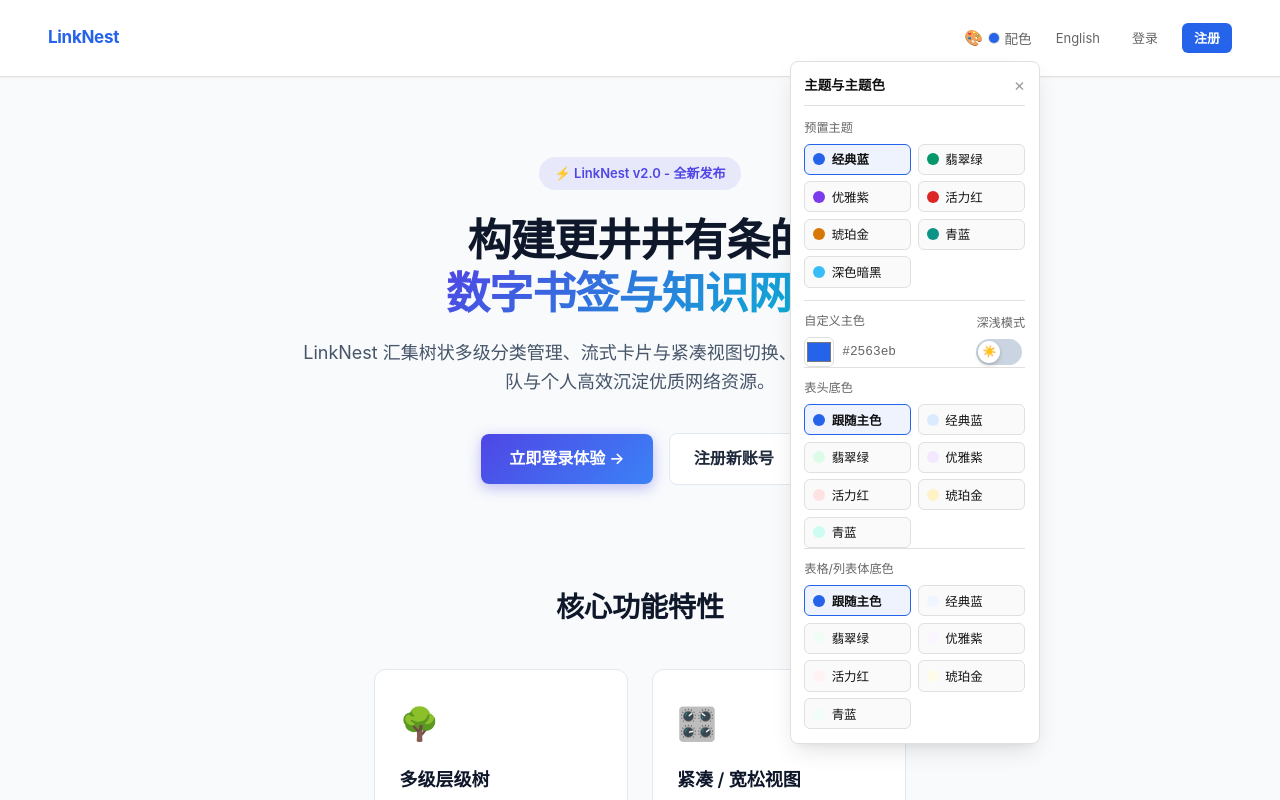
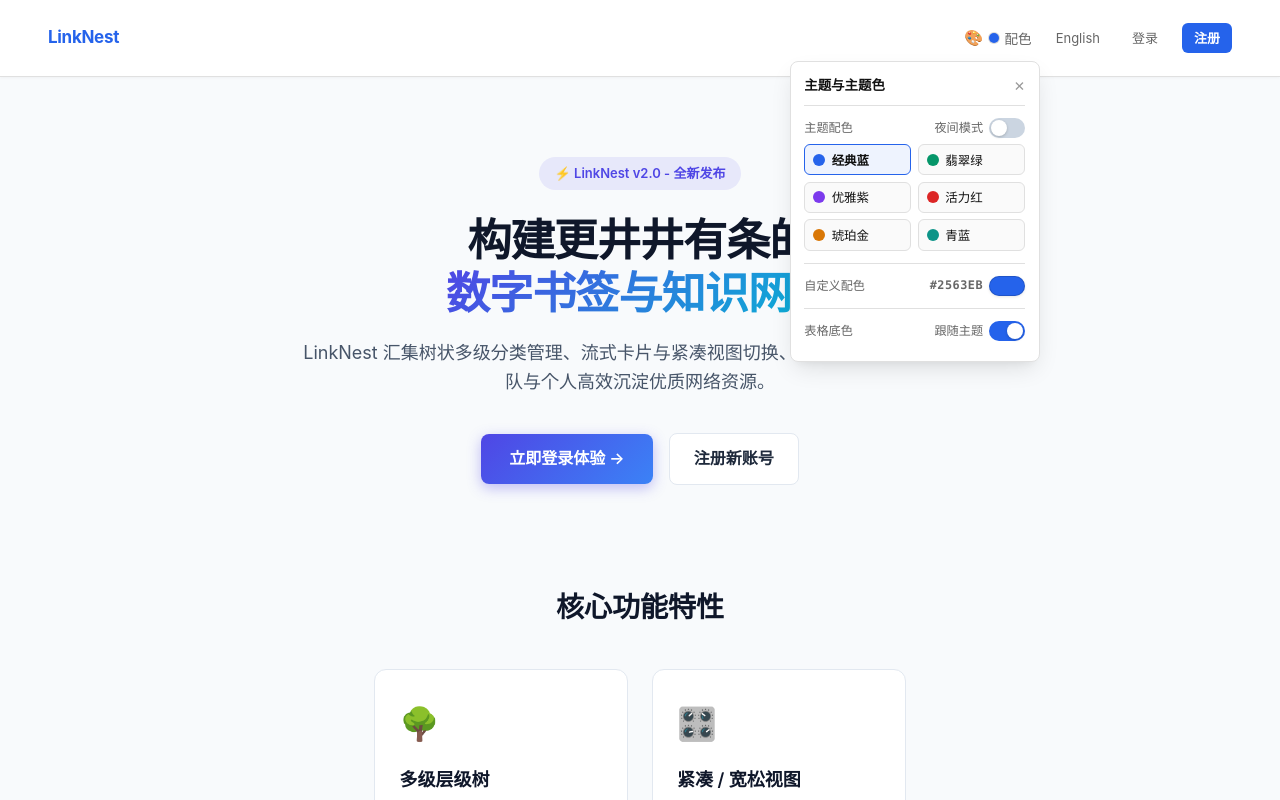
Before and after one commit to shange6/linknest, a Vue app in the folder frontend/: page / in a window 1280 px wide. Both pictures are taken after a click on the button "切换配色与主题". Shown: the top 800 px of the page. Built offline with nearby package versions, Linux system fonts and the light colour scheme.

Commit message:
修改配色方案

```diff
--- a/frontend/src/components/ColorThemeSelector.vue
+++ b/frontend/src/components/ColorThemeSelector.vue
@@ -21,7 +21,21 @@
 
       <!-- Preset Themes Section -->
       <div class="popover-section">
-        <label class="section-label">{{ auth.locale === 'zh' ? '预置主题' : 'Presets' }}</label>
+        <div class="section-header-with-toggle">
+          <label class="section-label">{{ auth.locale === 'zh' ? '主题配色' : 'Theme Presets' }}</label>
+
+          <label
+            class="table-auto-toggle-label"
+            @click.prevent="themeStore.toggleDarkMode()"
+            title="切换夜间模式"
+          >
+            <span class="toggle-label-text">{{ auth.locale === 'zh' ? '夜间模式' : 'Night Mode' }}</span>
+            <div class="mini-switch-track" :class="{ 'is-on': themeStore.isDarkMode }">
+              <div class="mini-switch-thumb"></div>
+            </div>
+          </label>
+        </div>
+
         <div class="preset-color-grid">
           <button
             v-for="preset in PRESET_THEMES"
@@ -38,94 +52,53 @@
         </div>
       </div>
 
-      <!-- Custom Color Picker & Dark Mode Switch Section -->
+      <!-- Custom Color Picker Section -->
       <div class="popover-section border-top">
-        <div class="custom-and-dark-row">
-          <div class="custom-color-group">
-            <label class="section-label">{{ auth.locale === 'zh' ? '自定义主色' : 'Custom Color' }}</label>
-            <div class="custom-color-row">
+        <div class="custom-color-header-row">
+          <label class="section-label mb-0">{{ auth.locale === 'zh' ? '自定义配色' : 'Custom Accent' }}</label>
+
+          <div class="custom-color-picker-wrapper" title="点击自定义主主题色">
+            <span class="color-hex-badge">{{ themeStore.activePrimary ? themeStore.activePrimary.toUpperCase() : '' }}</span>
+            <div class="color-picker-swatch-box" :style="{ backgroundColor: themeStore.activePrimary }">
               <input
                 type="color"
                 :value="themeStore.activePrimary"
                 @input="onCustomColorChange"
-                class="color-picker-input"
+                class="hidden-color-input"
               />
-              <span class="color-hex-code">{{ themeStore.activePrimary }}</span>
-            </div>
-          </div>
-
-          <div class="dark-mode-group">
-            <label class="section-label">{{ auth.locale === 'zh' ? '深浅模式' : 'Mode' }}</label>
-            <div
-              class="toggle-switch-wrapper"
-              @click="themeStore.toggleDarkMode()"
-              :title="themeStore.isDarkMode ? '已开启深色模式，点击切换为浅色模式' : '已开启浅色模式，点击切换为深色模式'"
-            >
-              <div class="toggle-switch-track" :class="{ 'is-dark': themeStore.isDarkMode }">
-                <div class="toggle-switch-thumb">
-                  <span>{{ themeStore.isDarkMode ? '🌙' : '☀️' }}</span>
-                </div>
-              </div>
             </div>
           </div>
         </div>
       </div>
 
-      <!-- Table Header Background Tint Section -->
+      <!-- Unified Table Background Tint Section -->
       <div class="popover-section border-top">
-        <label class="section-label">{{ auth.locale === 'zh' ? '表头底色' : 'Header Background' }}</label>
-        <div class="preset-color-grid">
+        <div class="section-header-with-toggle">
+          <label class="section-label">{{ auth.locale === 'zh' ? '表格底色' : 'Table Background' }}</label>
+
+          <label
+            class="table-auto-toggle-label"
+            @click.prevent="toggleTableAutoTheme"
+            title="开启后表格底色自动跟随主主题色"
+          >
+            <span class="toggle-label-text">{{ auth.locale === 'zh' ? '跟随主题' : 'Follow Theme' }}</span>
+            <div class="mini-switch-track" :class="{ 'is-on': themeStore.tableThemeId === 'auto' }">
+              <div class="mini-switch-thumb"></div>
+            </div>
+          </label>
+        </div>
+
+        <div class="preset-color-grid" v-if="themeStore.tableThemeId !== 'auto'">
           <button
+            v-for="preset in PRESET_THEMES"
+            :key="'tbl-' + preset.id"
             type="button"
-            @click="themeStore.setTableHeaderTheme('auto')"
+            @click="themeStore.setTableTheme(preset.id)"
             class="preset-item-btn"
-            :class="{ active: themeStore.tableHeaderThemeId === 'auto' }"
-            :title="auth.locale === 'zh' ? '跟随主主题色' : 'Follow Main Theme'"
-          >
-            <span class="preset-swatch" :style="{ backgroundColor: themeStore.activePrimary }"></span>
-            <span class="preset-name">{{ auth.locale === 'zh' ? '跟随主色' : 'Auto' }}</span>
-          </button>
-
-          <button
-            v-for="preset in PRESET_THEMES.filter(p => !p.isDark)"
-            :key="'hdr-' + preset.id"
-            type="button"
-            @click="themeStore.setTableHeaderTheme(preset.id)"
-            class="preset-item-btn"
-            :class="{ active: themeStore.tableHeaderThemeId === preset.id }"
-            :title="auth.locale === 'zh' ? preset.name_zh + '表头' : preset.name_en + ' Header'"
+            :class="{ active: themeStore.tableThemeId === preset.id }"
+            :title="auth.locale === 'zh' ? preset.name_zh + '底色' : preset.name_en + ' Tint'"
           >
             <span class="preset-swatch" :style="{ backgroundColor: (themeStore.isDarkMode ? preset.headerBgDark : preset.headerBg) || preset.primary }"></span>
-            <span class="preset-name">{{ auth.locale === 'zh' ? preset.name_zh : preset.name_en }}</span>
-          </button>
-        </div>
-      </div>
-
-      <!-- Table Body Background Tint Section -->
-      <div class="popover-section border-top">
-        <label class="section-label">{{ auth.locale === 'zh' ? '表格/列表体底色' : 'Body Background' }}</label>
-        <div class="preset-color-grid">
-          <button
-            type="button"
-            @click="themeStore.setTableBodyTheme('auto')"
-            class="preset-item-btn"
-            :class="{ active: themeStore.tableBodyThemeId === 'auto' }"
-            :title="auth.locale === 'zh' ? '跟随主主题色' : 'Follow Main Theme'"
-          >
-            <span class="preset-swatch" :style="{ backgroundColor: themeStore.activePrimary }"></span>
-            <span class="preset-name">{{ auth.locale === 'zh' ? '跟随主色' : 'Auto' }}</span>
-          </button>
-
-          <button
-            v-for="preset in PRESET_THEMES.filter(p => !p.isDark)"
-            :key="'bdy-' + preset.id"
-            type="button"
-            @click="themeStore.setTableBodyTheme(preset.id)"
-            class="preset-item-btn"
-            :class="{ active: themeStore.tableBodyThemeId === preset.id }"
-            :title="auth.locale === 'zh' ? preset.name_zh + '表格体' : preset.name_en + ' Body'"
-          >
-            <span class="preset-swatch" :style="{ backgroundColor: (themeStore.isDarkMode ? preset.bodyBgDark : preset.bodyBg) || preset.primary }"></span>
             <span class="preset-name">{{ auth.locale === 'zh' ? preset.name_zh : preset.name_en }}</span>
           </button>
         </div>
@@ -151,6 +124,14 @@
 
 function onCustomColorChange(e) {
   themeStore.setCustomColor(e.target.value)
+}
+
+function toggleTableAutoTheme() {
+  if (themeStore.tableThemeId === 'auto') {
+    themeStore.setTableTheme(themeStore.currentThemeId !== 'custom' ? themeStore.currentThemeId : 'emerald')
+  } else {
+    themeStore.setTableTheme('auto')
+  }
 }
 
 // Click outside handler
@@ -266,7 +247,12 @@
 
 .popover-section.border-top {
   border-top: 1px solid var(--c-border, #e2e8f0);
-  padding-top: 0.65rem;
+  padding-top: 0.75rem;
+  margin-bottom: 0.75rem;
+}
+
+.popover-section:last-child,
+.popover-section.border-top:last-child {
   margin-bottom: 0;
 }
 
@@ -275,6 +261,62 @@
   font-size: 0.76rem;
   color: var(--c-text-secondary, #64748b);
   margin-bottom: 0.4rem;
+}
+
+.section-header-with-toggle {
+  display: flex;
+  align-items: center;
+  justify-content: space-between;
+  margin-bottom: 0.4rem;
+}
+
+.section-header-with-toggle .section-label {
+  margin-bottom: 0;
+}
+
+.table-auto-toggle-label {
+  display: inline-flex;
+  align-items: center;
+  gap: 6px;
+  cursor: pointer;
+  user-select: none;
+}
+
+.toggle-label-text {
+  font-size: 0.76rem;
+  color: var(--c-text-secondary, #64748b);
+}
+
+.mini-switch-track {
+  width: 36px;
+  height: 20px;
+  background-color: #cbd5e1;
+  border-radius: 10px;
+  padding: 2px;
+  box-sizing: border-box;
+  transition: background-color 0.2s ease;
+  position: relative;
+  display: flex;
+  align-items: center;
+  cursor: pointer;
+}
+
+.mini-switch-track.is-on {
+  background-color: var(--c-primary, #2563eb);
+}
+
+.mini-switch-thumb {
+  width: 16px;
+  height: 16px;
+  background-color: #ffffff;
+  border-radius: 50%;
+  box-shadow: 0 1px 3px rgba(0, 0, 0, 0.2);
+  transition: transform 0.2s cubic-bezier(0.4, 0, 0.2, 1);
+  transform: translateX(0);
+}
+
+.mini-switch-track.is-on .mini-switch-thumb {
+  transform: translateX(16px);
 }
 
 /* Preset Color Grid */
@@ -330,32 +372,61 @@
   gap: 12px;
 }
 
-.custom-color-group,
-.dark-mode-group {
+/* Custom Color Row Styling */
+.custom-color-header-row {
   display: flex;
-  flex-direction: column;
+  align-items: center;
+  justify-content: space-between;
+  gap: 12px;
 }
 
-.custom-color-row {
-  display: flex;
-  align-items: center;
-  gap: 0.5rem;
+.custom-color-header-row .section-label {
+  margin-bottom: 0;
 }
 
-.color-picker-input {
-  width: 30px;
-  height: 30px;
+.custom-color-picker-wrapper {
+  display: inline-flex;
+  align-items: center;
+  gap: 6px;
+  background: none;
+  border: none;
   padding: 0;
-  border: 1px solid var(--c-border, #cbd5e1);
-  border-radius: 6px;
   cursor: pointer;
-  background: none;
 }
 
-.color-hex-code {
-  font-family: monospace;
-  font-size: 0.8rem;
+.custom-color-picker-wrapper:hover {
+  opacity: 0.85;
+}
+
+.color-picker-swatch-box {
+  width: 36px;
+  height: 20px;
+  border-radius: 10px;
+  position: relative;
+  overflow: hidden;
+  box-sizing: border-box;
+  box-shadow: inset 0 0 0 1px rgba(0, 0, 0, 0.15), 0 1px 3px rgba(0, 0, 0, 0.1);
+  cursor: pointer;
+  flex-shrink: 0;
+  transition: transform 0.15s ease;
+}
+
+.hidden-color-input {
+  position: absolute;
+  top: -10px;
+  left: -10px;
+  width: 60px;
+  height: 45px;
+  opacity: 0;
+  cursor: pointer;
+}
+
+.color-hex-badge {
+  font-family: 'SFMono-Regular', Consolas, 'Liberation Mono', Menlo, monospace;
+  font-size: 0.74rem;
+  font-weight: 600;
   color: var(--c-text-secondary, #64748b);
+  letter-spacing: 0.5px;
 }
 
 /* Modern Animated Toggle Switch */
--- a/frontend/src/stores/theme.js
+++ b/frontend/src/stores/theme.js
@@ -6,8 +6,7 @@
   { id: 'purple', name_zh: '优雅紫', name_en: 'Violet Purple', primary: '#7c3aed', hover: '#6d28d9', headerBg: '#f3e8ff', bodyBg: '#faf5ff', headerBgDark: '#3b0764', bodyBgDark: '#1b092b' },
   { id: 'coral', name_zh: '活力红', name_en: 'Coral Red', primary: '#dc2626', hover: '#b91c1c', headerBg: '#fee2e2', bodyBg: '#fef2f2', headerBgDark: '#450a0a', bodyBgDark: '#210505' },
   { id: 'amber', name_zh: '琥珀金', name_en: 'Amber Gold', primary: '#d97706', hover: '#b45309', headerBg: '#fef3c7', bodyBg: '#fffbeb', headerBgDark: '#451a03', bodyBgDark: '#220e03' },
-  { id: 'teal', name_zh: '青蓝', name_en: 'Teal Blue', primary: '#0d9488', hover: '#0f766e', headerBg: '#ccfbf1', bodyBg: '#f0fdfa', headerBgDark: '#042f2e', bodyBgDark: '#021817' },
-  { id: 'dark', name_zh: '深色暗黑', name_en: 'Dark Mode', primary: '#38bdf8', hover: '#0284c7', headerBg: '#1e293b', bodyBg: '#0f172a', headerBgDark: '#1e293b', bodyBgDark: '#0f172a', isDark: true }
+  { id: 'teal', name_zh: '青蓝', name_en: 'Teal Blue', primary: '#0d9488', hover: '#0f766e', headerBg: '#ccfbf1', bodyBg: '#f0fdfa', headerBgDark: '#042f2e', bodyBgDark: '#021817' }
 ]
 
 function hexToRgb(hex) {
@@ -43,8 +42,7 @@
   state: () => ({
     currentThemeId: localStorage.getItem('theme_id') || 'blue',
     customPrimary: localStorage.getItem('theme_custom_primary') || '',
-    tableHeaderThemeId: localStorage.getItem('theme_table_header_id') || 'auto', // 'auto' | preset id
-    tableBodyThemeId: localStorage.getItem('theme_table_body_id') || 'auto',     // 'auto' | preset id
+    tableThemeId: localStorage.getItem('theme_table_id') || 'auto', // 'auto' | preset id
     isDarkMode: localStorage.getItem('theme_dark_mode') === 'true',
   }),
 
@@ -59,22 +57,13 @@
       const found = PRESET_THEMES.find(t => t.id === state.currentThemeId)
       return found ? found.hover : '#1d4ed8'
     },
-    activeTableHeaderPrimary: (state) => {
-      if (state.tableHeaderThemeId === 'auto') {
+    activeTablePrimary: (state) => {
+      if (state.tableThemeId === 'auto') {
         if (state.customPrimary) return state.customPrimary
         const found = PRESET_THEMES.find(t => t.id === state.currentThemeId)
         return found ? found.primary : '#2563eb'
       }
-      const found = PRESET_THEMES.find(t => t.id === state.tableHeaderThemeId)
-      return found ? found.primary : '#059669'
-    },
-    activeTableBodyPrimary: (state) => {
-      if (state.tableBodyThemeId === 'auto') {
-        if (state.customPrimary) return state.customPrimary
-        const found = PRESET_THEMES.find(t => t.id === state.currentThemeId)
-        return found ? found.primary : '#2563eb'
-      }
-      const found = PRESET_THEMES.find(t => t.id === state.tableBodyThemeId)
+      const found = PRESET_THEMES.find(t => t.id === state.tableThemeId)
       return found ? found.primary : '#059669'
     }
   },
@@ -107,15 +96,9 @@
       this.applyTheme()
     },
 
-    setTableHeaderTheme(themeId) {
-      this.tableHeaderThemeId = themeId
-      localStorage.setItem('theme_table_header_id', themeId)
-      this.applyTheme()
-    },
-
-    setTableBodyTheme(themeId) {
-      this.tableBodyThemeId = themeId
-      localStorage.setItem('theme_table_body_id', themeId)
+    setTableTheme(themeId) {
+      this.tableThemeId = themeId
+      localStorage.setItem('theme_table_id', themeId)
       this.applyTheme()
     },
 
@@ -129,8 +112,7 @@
       const root = document.documentElement
       const primary = this.activePrimary
       const hover = this.activeHover
-      const headerPrimary = this.activeTableHeaderPrimary
-      const bodyPrimary = this.activeTableBodyPrimary
+      const tablePrimary = this.activeTablePrimary
 
       root.style.setProperty('--c-primary', primary)
       root.style.setProperty('--c-primary-hover', hover)
@@ -138,13 +120,13 @@
       root.style.setProperty('--c-accent', primary)
       root.style.setProperty('--c-input-focus', primary)
 
-      // Light Mode Table Colors
-      const lightHeaderBg = mixColor(headerPrimary, '#ffffff', 0.12)
-      const lightBodyBg   = mixColor(bodyPrimary, '#ffffff', 0.04)
+      // Light Mode Table Colors (Header 12% tint, Body 4% tint)
+      const lightHeaderBg = mixColor(tablePrimary, '#ffffff', 0.12)
+      const lightBodyBg   = mixColor(tablePrimary, '#ffffff', 0.04)
 
-      // Dark Mode Table Colors
-      const darkHeaderBg  = mixColor(headerPrimary, '#1e293b', 0.30)
-      const darkBodyBg    = mixColor(bodyPrimary, '#0f172a', 0.12)
+      // Dark Mode Table Colors (Header 30% tint, Body 12% tint)
+      const darkHeaderBg  = mixColor(tablePrimary, '#1e293b', 0.30)
+      const darkBodyBg    = mixColor(tablePrimary, '#0f172a', 0.12)
 
       // Save mode-specific background colors into system CSS variables
       root.style.setProperty('--c-table-header-bg-light', lightHeaderBg)
@@ -156,9 +138,9 @@
       // Active mode table CSS variables
       const activeHeaderBg = this.isDarkMode ? darkHeaderBg : lightHeaderBg
       const activeBodyBg   = this.isDarkMode ? darkBodyBg : lightBodyBg
-      const activeHoverBg  = this.isDarkMode ? mixColor(headerPrimary, '#1e293b', 0.40) : mixColor(headerPrimary, '#ffffff', 0.12)
-      const activeSelectBg = this.isDarkMode ? mixColor(headerPrimary, '#1e293b', 0.55) : mixColor(headerPrimary, '#ffffff', 0.22)
-      const activeBorder   = this.isDarkMode ? mixColor(headerPrimary, '#334155', 0.45) : mixColor(headerPrimary, '#e2e8f0', 0.25)
+      const activeHoverBg  = this.isDarkMode ? mixColor(tablePrimary, '#1e293b', 0.40) : mixColor(tablePrimary, '#ffffff', 0.12)
+      const activeSelectBg = this.isDarkMode ? mixColor(tablePrimary, '#1e293b', 0.55) : mixColor(tablePrimary, '#ffffff', 0.22)
+      const activeBorder   = this.isDarkMode ? mixColor(tablePrimary, '#334155', 0.45) : mixColor(tablePrimary, '#e2e8f0', 0.25)
 
       root.style.setProperty('--c-table-header-bg', activeHeaderBg)
       root.style.setProperty('--c-table-body-bg', activeBodyBg)
```
